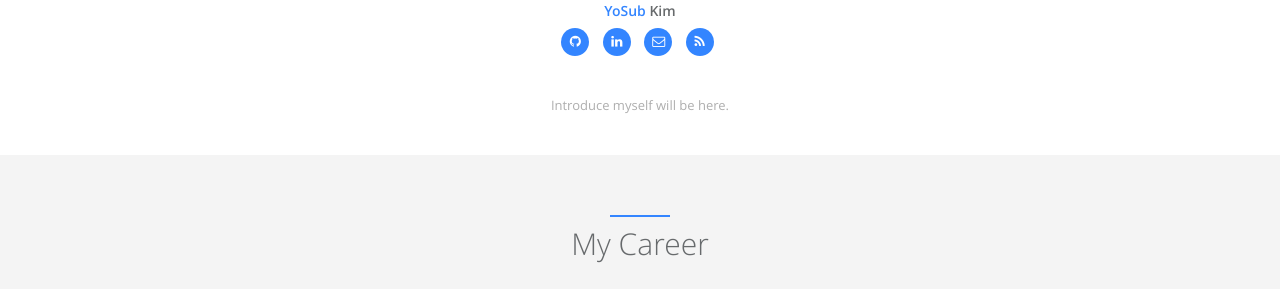
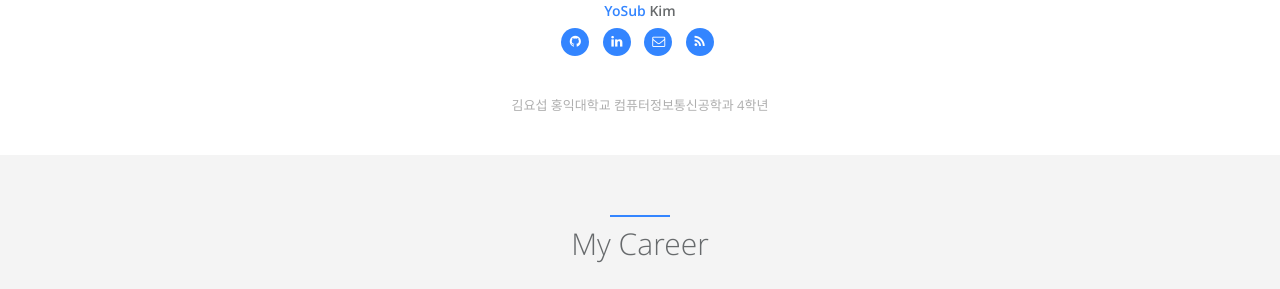
Before and after one commit to ddytjq/ddytjq.github, a Jekyll site: the page built from index.html, in a window 1280 px wide and 900 px high, scrolled down 563 px. Shown: the part 164-453 px from the top of the window. Built offline with Jekyll 4.4.1, drawn with Linux system fonts in a browser that asks for light colours.

Commit message:
Update _config.yml

```diff
--- a/_config.yml
+++ b/_config.yml
@@ -17,10 +17,10 @@
   avatar: /static/assets/img/landing/avatar.jpg  # upload your avatar at directory and edit it.
   github_username: ddytjq  # Leave blank if you don't have now
   linkedin_id: rladytjq # Leave blank if you don't have now
-  instagram: ""
+  instagram_id: rladytjq
   #twitter_username: jiakun614  # Leave blank if you don't have now
   email: dytjqg@gmail.com  # Leave blank if you don't have now
-  google_plus_id: dytjqg
+  # google_plus_id: dytjqg
   #cv: http://cv.jarrekk.com  # An online CV can be printed as PDF, leave blank if you don't have now
   # skill icons are on avatar's left and right side. Reference urls are http://fontawesome.io/ and http://fizzed.com/oss/font-mfizz
   skill_icon1:
@@ -29,7 +29,7 @@
   skill_icon2:
     - name: fa-linux
     - name: icon-apache
-  desc: Introduce myself will be here.  # Describe yourself.
+  desc: 김요섭 홍익대학교 컴퓨터정보통신공학과 4학년 # Describe yourself.
 
 # comment
 disqus:  # if you wanna comment feature, go to https://disqus.com/ to get your configuration; if not, comment following two lines.
```
